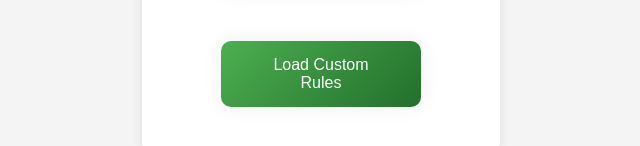
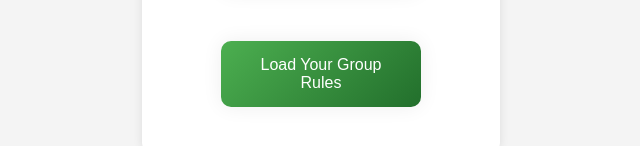
Before and after one commit to furofo/TabGroupExtension, a website built with webpack: page options/options.html in a window 1280 px wide. Shown: the part 446-592 px from the top of the page, 319-959 px from the left. Built offline with nearby package versions, Linux system fonts and the light colour scheme; some packages are replaced by stand-ins of ours.

Commit message:
changed Load Button TExt for better clarity

```diff
--- a/options/options.html
+++ b/options/options.html
@@ -17,7 +17,7 @@
 
       <input type="file" id="file-input" style="display: none;" accept=".json"/>
       <div class = "button-wrapper">
-        <button id = "load-btn">Load Custom Rules</button>
+        <button id = "load-btn">Load Your Group Rules</button>
         <div class="tooltip" id="loadToolTip"> Rules Loaded successfully!</div>
       </div>
     </div>
```
